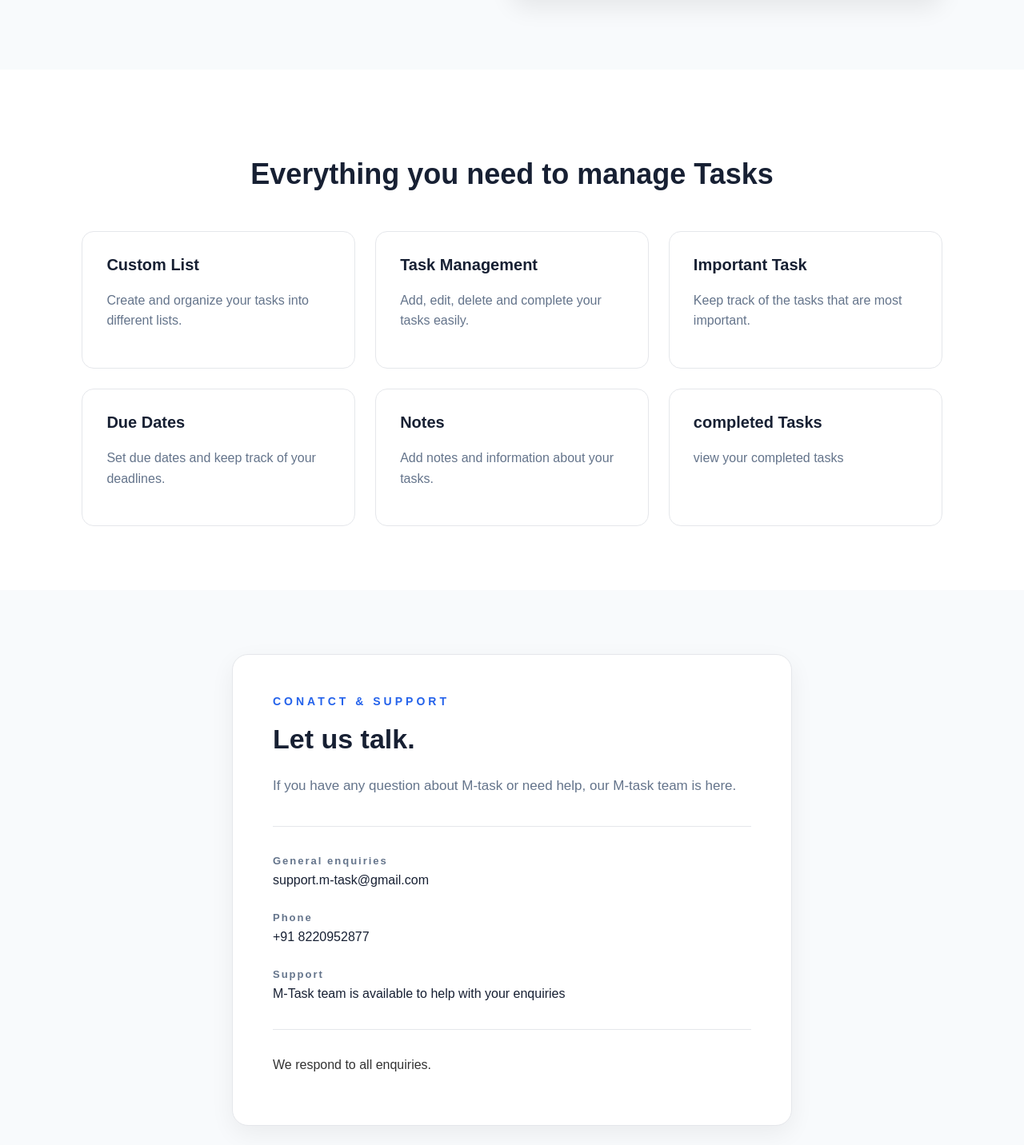
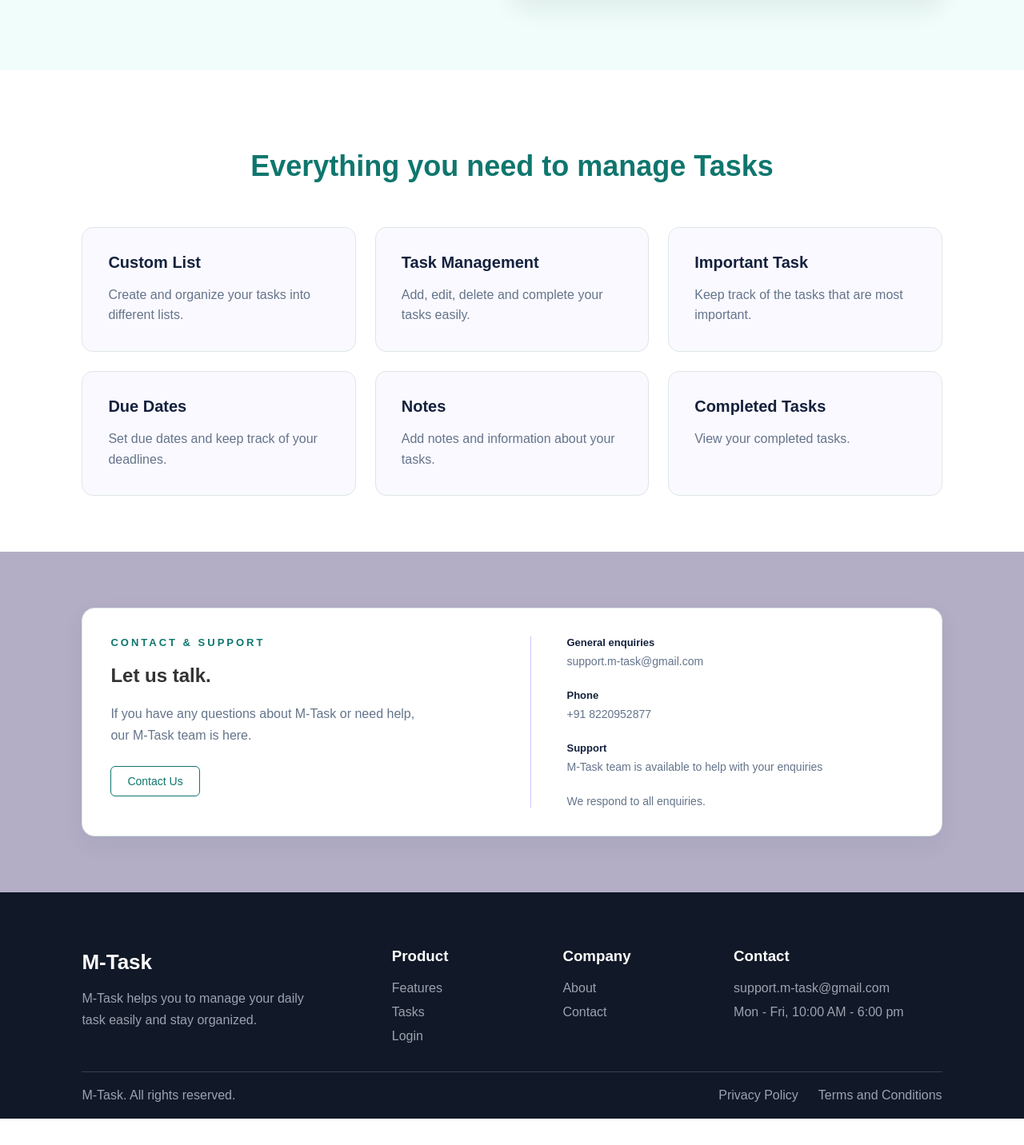
Before and after one commit to mrhariharancr7-cloud/m-task, a React app in the folder frontend/: page / in a window 1280 px wide. Shown: the part 638-2070 px from the top of the page at 80% size. After the commit the page ends 2037 px from the top, so only its background shows below. Built offline with nearby package versions, Linux system fonts and the light colour scheme; the HTML template or start-up script is replaced by a standard one.

Commit message:
Improve landing and login page styling

```diff
--- a/frontend/src/App.css
+++ b/frontend/src/App.css
@@ -1,3 +1,13 @@
+:root {
+  --primary: #0F766E;
+  --primary-light: #F0FDFA;
+  --text: #14213D;
+  --text-light: #64748B;
+  --white: #FFFFFF;
+  --border: #DDE7E5;
+  --footer: #101A2E;
+}
+
 * {
   box-sizing: border-box;
 }
@@ -35,7 +45,7 @@ a {
 
 .nav-bar h2 {
   margin: 0;
-  color: #172033;
+  color: var(--text);
   font-size: 24px;
 }
 
@@ -51,7 +61,7 @@ a {
 }
 
 .nav-links a:hover {
-  color: #2563eb;
+  color: var(--primary);
 }
 
 /*-content section-*/
@@ -63,7 +73,7 @@ a {
   justify-content: space-between;
   gap: 70px;
   padding: 70px 8%;
-  background: #f8fafc;
+  background: var(--primary-light);
 }
 
 .lan_content {
@@ -99,7 +109,7 @@ a {
 /*-loginbutton-*/
 
 .primary-button {
-  background: #2563eb;
+  background: var(--primary);
   color: white;
   padding: 13px 28px;
   border: none;
@@ -109,7 +119,7 @@ a {
 }
 
 .primary-button:hover {
-  background: #1d4ed8;
+  background:  #0B5F59;
 }
 
 /*-Dashboardpreview-*/
@@ -120,19 +130,40 @@ a {
   background: white;
   padding: 35px;
   border-radius: 20px;
-  border: 1px solid #e2e8f0;
-  box-shadow: 0 10px 30px rgba(0, 0, 0, 0.08);
+  border: 1px solid var(--border);
+  box-shadow: 0 12px 30px rgba(20, 33, 61, 0.08);
 }
 
 .dashboard-preview h3 {
   margin-top: 0;
-  color: #172033;
+  color: var(--text);
   font-size: 25px;
 }
 
 .dashboard-preview > p {
-  color: #64748b;
+  color: var(--text-light);
   margin-bottom: 25px;
+}
+
+.dashboard-stats {
+  display: flex;
+  justify-content: space-between;
+  margin-top: 25px;
+  padding-top: 20px;
+  border-top: 1px solid var(--border);
+}
+
+.dashboard-stats span {
+  font-size: 14px;
+  font-weight: 600;
+}
+
+.dashboard-stats .important {
+  color: #2563EB;
+}
+
+.dashboard-stats .completed {
+  color: #16A34A;
 }
 
 /*-Taskitems-*/
@@ -140,10 +171,10 @@ a {
 .task-item {
   padding: 16px;
   margin-bottom: 12px;
-  background: #f8fafc;
-  border: 1px solid #e5e7eb;
+  background: #fafaff;
+  border: 1px solid var(--border);
   border-radius: 10px;
-  color: #334155;
+  color: var(--text);
 }
 
 .dashboard-stats {
@@ -155,154 +186,268 @@ a {
 }
 
 .dashboard-stats span {
-  color: #475569;
+  color: var(--text-light);
   font-size: 14px;
 }
 
 /*-features-*/
 
 .features {
-  padding: 80px 8%;
+  padding: 70px 8%;
   background: white;
   text-align: center;
 }
 
 .features h2 {
   font-size: 36px;
-  color: #172033;
-  margin-bottom: 50px;
+  color:  #0F766E;
+  margin-bottom: 55px;
 }
 
 .feature_container {
   display: grid;
   grid-template-columns: repeat(3, 1fr);
-  gap: 25px;
+  gap: 24px;
+  max-width: 1100px;
+  margin: 0 auto;
 }
 
 .feature-card {
-  padding: 30px;
-  border: 1px solid #e5e7eb;
-  border-radius: 15px;
+  padding: 32px;
+  border: 1px solid var(--border);
+  border-radius: 14px;
   text-align: left;
-  background: white;
-  transition: 0.2s;
+  background: #faf9ff;
+  transition: 0.2s ease;
 }
 
 .feature-card:hover {
   transform: translateY(-5px);
-  box-shadow: 0 10px 25px rgba(0, 0, 0, 0.08);
+  border-color:  #cfc5ff;
+  box-shadow: 0 12px 28px rgba(91, 45, 238, 0.10);
 }
 
 .feature-card h3 {
   margin-top: 0;
-  color: #172033;
+  color: var(--text);
   font-size: 20px;
+  margin-bottom: 14px;
 }
 
 .feature-card p {
-  color: #64748b;
+  color: var(--text-light);
   line-height: 1.6;
+  margin-bottom: 0;
 }
 
 /*-contact-*/
 
 .contact {
-  padding: 80px 8%;
-  background: #f8fafc;
+  padding: 70px 8%;
+  background: #b3aec6;
   display: flex;
   justify-content: center;
 }
 
 .contact-card {
   width: 100%;
-  max-width: 700px;
-  padding: 50px;
+  max-width: 1100px;
+  padding: 35px;
   background: white;
-  border: 1px solid #e5e7eb;
-  border-radius: 20px;
-  box-shadow: 0 10px 30px rgba(0, 0, 0, 0.06);
+  border: 1px solid var(--border);
+  border-radius: 16px;
+  box-shadow: 0 10px 30px rgba(20, 33, 61, 0.06);
+
+  display: grid;
+  grid-template-columns: 1fr 1fr;
+  gap: 45px;
+}
+
+.contact-left {
+  padding: 10px;
 }
 
 .contact-label {
-  color: #2563eb;
-  font-size: 14px;
+  color: var(--primary);
+  font-size: 13px;
   font-weight: 700;
-  letter-spacing: 4px;
+  letter-spacing: 3px;
   text-transform: uppercase;
-  margin-bottom: 20px;
+  margin-bottom: 18px;
 }
 
-.contact-card h2 {
-  color: #172033;
-  font-size: 34px;
-  margin: 0 0 25px;
+.contact-left h2 {
+  color: var(--text);
+  font-size: 32px;
+  margin: 0 0 18px;
 }
 
 .contact-description {
-  color: #64748b;
-  font-size: 17px;
+  color: var(--text-light);
+  font-size: 16px;
   line-height: 1.7;
-  margin-bottom: 0;
+  max-width: 380px;
+  margin-bottom: 25px;
 }
 
-.contact-divider {
-  height: 1px;
-  background: #e5e7eb;
-  margin: 35px 0;
+.contact-button {
+  display: inline-block;
+  padding: 10px 20px;
+  border: 1px solid var(--primary);
+  border-radius: 6px;
+  color: var(--primary);
+  background: white;
+  font-size: 14px;
+}
+
+.contact-button:hover {
+  background: var(--primary);
+  color: white;
+}
+
+.contact-right {
+  border-left: 1px solid #cfc5ff;
+  padding-left: 45px;
 }
 
 .contact-item {
-  margin-bottom: 30px;
+  margin-bottom: 24px;
 }
 
 .contact-item span {
   display: block;
-  color: #64748b;
+  color: var(--text);
   font-size: 13px;
   font-weight: 700;
-  letter-spacing: 2px;
-  margin-bottom: 8px;
+  margin-bottom: 6px;
 }
 
 .contact-item p {
   margin: 0;
-  color: #172033;
-  font-size: 16px;
+  color: var(--text-light);
+  font-size: 14px;
+  line-height: 1.5;
 }
 
 .contact-footer {
-  color: #64748b;
-  font-size: 15px;
+  color: var(--text-light);
+  font-size: 14px;
+  margin: 5px 0 0;
+}
+
+/*-landing-p-footer-*/
+
+.footer {
+  background: #111827;
+  color: white;
+  padding: 50px 8% 20px;
+  margin-top: 0;
+}
+
+.footer-content {
+  display: grid;
+  grid-template-columns: 2fr 1fr 1fr 1.5fr;
+  gap: 40px;
+  padding-bottom: 35px;
+}
+
+.footer-brand h2 {
+  margin-bottom: 15px;
+  font-size: 26px;
+}
+
+.footer-brand p {
+  color: #9ca3af;
+  line-height: 1.7;
+  max-width: 300px;
+}
+
+.footer-section {
+  display: flex;
+  flex-direction: column;
+  gap: 12px;
+}
+
+.footer-section h3 {
+  margin-bottom: 8px;
+}
+
+.footer-section a {
+  color: #9ca3af;
+  text-decoration: none;
+}
+
+.footer-section a:hover {
+  color: white;
+}
+
+.footer-section p {
+  color: #9ca3af;
   margin: 0;
+}
+
+.footer-bottom {
+  border-top: 1px solid #374151;
+  padding-top: 20px;
+  display: flex !important;
+  flex-direction: row !important;
+  justify-content: space-between;
+  align-items: center;
+  width: 100%;
+  color: #9ca3af;
+}
+
+.footer-bottom p {
+  margin: 0;
+}
+
+.footer-bottom div {
+  display: flex;
+  flex-direction: row;
+  gap: 25px;
+  margin-left: auto;
+}
+
+.footer-bottom a {
+  color: #9ca3af;
+  text-decoration: none;
+}
+
+.footer-bottom a:hover {
+  color: white;
 }
 
 /*-loginpage-*/
 
 .login-page {
   min-height: 100vh;
+  background: var(--primary-light);
   display: flex;
   justify-content: center;
   align-items: center;
+  padding: 40px 20px;
 }
 
 .login-card {
-  width: 350px;
-  background-color: white;
-  padding: 40px;
-  border-radius: 15px;
-  box-shadow: 0 5px 20px rgba(0, 0, 0, 0.15);
+  width: 380px;
+  background: white;
+  padding: 45px;
+  border-radius: 16px;
+  box-shadow: 0 10px 30px rgba(20, 33, 61, 0.10);
   text-align: center;
 }
 
 .login-card h1 {
-  color: #2563eb;
-  font-size: 40px;
-  margin-bottom: 5px;
+  color: var(--primary);
+  font-size: 38px;
+  margin: 0 0 8px;
+  letter-spacing: -1px;
 }
 
 .login-card h2 {
-  color: #333;
-  margin-bottom: 30px;
+  color: var(--text);
+  font-size: 24px;
+  margin: 0 0 35px;
 }
 
 .input-group {
@@ -312,25 +457,55 @@ a {
 
 .input-group label {
   display: block;
-  color: #333;
+  color: var(--text);
   margin-bottom: 6px;
+  font-size: 14px;
 }
 
 .input-group input {
   width: 100%;
-  padding: 10px;
-  box-sizing: border-box;
-  border: 1px solid #ccc;
-  border-radius: 6px;
+  padding: 13px 14px;
+  border: 1px solid var(--border);
+  border-radius: 8px;
   font-size: 15px;
+  outline: none;
+  background: #fcfcff;
+  transition: 0.2s ease;
+}
+
+.input-group input:focus {
+  border-color: var(--primary);
+  background: white;
+  box-shadow: 0 0 0 3px rgba(91, 45, 238, 0.08);
 }
 
 .login-button {
-  background-color: #2563eb;
+  width: 100%;
+  background: var(--primary);
   color: white;
-  padding: 10px 30px;
+  padding: 13px;
   border: none;
-  border-radius: 6px;
+  border-radius: 8px;
   cursor: pointer;
   font-size: 16px;
+  font-weight: 600;
+  margin-top: 8px;
+  transition: 0.2s ease;
 }
+
+.login-button:hover {
+  background:  #0B5F59;
+  transform: translateY(-1px);
+  box-shadow: 0 6px 15px rgba(91, 45, 238, 0.20);
+}
+
+.login-card p {
+  color: var(--text-light);
+  font-size: 14px;
+  margin-top: 24px;
+}
+
+.login-card p a {
+  color: var(--primary);
+  font-weight: 600;
+}
--- a/frontend/src/pages/Landing.jsx
+++ b/frontend/src/pages/Landing.jsx
@@ -28,7 +28,7 @@ function Landing() {
 
                 <p>
                     M-Task help you to organize your daily tasks
-                    and keep eye on tasks.
+                    and keep an eye on your tasks.
                 </p>
 
                 <Link to="/login">
@@ -60,8 +60,8 @@ function Landing() {
                 </div>
 
                 <div className="dashboard-stats">
-                    <span>Importent: 2</span>
-                    <span>completed: 2</span>
+                    <span className="important">Important: 2</span>
+                    <span  className="completed">completed: 2</span>
                 </div>
             </div>
 
@@ -105,8 +105,8 @@ function Landing() {
 
 
                 <div className="feature-card">
-                    <h3>completed Tasks</h3>
-                    <p>view your completed tasks</p>
+                    <h3>Completed Tasks</h3>
+                    <p>View your completed tasks.</p>
                 </div>
 
 
@@ -117,53 +117,101 @@ function Landing() {
 
             <div className="contact-card">
 
+                <div className="cantact-left">
 
                     <div className="contact-label">
-                    Conatct & Support
+                        Contact & Support
                     </div>
 
                     <h2>Let us talk.</h2>
 
                     <p className="contact-description">
-                    If you have any question about  M-task
-                    or need help, our M-task team is here.
+                        If you have any questions about M-Task or
+                        need help, our M-Task team is here.
                     </p>
 
-                <div className="contact-divider"></div>
+                    <a href="mailto:support.m-task@gmail.com"
+                    className="contact-button"
+                    >
+                        Contact Us
+                    </a>
+
+                </div>
+
+                <div className="contact-right">
 
                     <div className="contact-item">
-
-                    <div>
                         <span>General enquiries</span>
                         <p>support.m-task@gmail.com</p>
                     </div>
+
+                    <div className="contact-item">
+                        <span>Phone</span>
+                         <p>+91 8220952877</p>
                     </div>
 
                     <div className="contact-item">
+                        <span>Support</span>
 
-                    <div>
-                        <span>Phone</span>
-                        <p>+91 8220952877</p>
-                    </div>
+                        <p>
+                            M-Task team is available to help with your enquiries
+                        </p>
                     </div>
 
-                <div className="contact-item">
-
-                    <div>
-                        <span>Support</span>
-                        <p>M-Task team is available to help with your enquiries</p>
-                    </div>
-                </div>
-
-                <div className="contact-divider"></div>
-
-                <p className="conatct-footer">
+                    <p className="contact-footer">
                         We respond to all enquiries.
                     </p>
 
                 </div>
 
+            </div>
+
         </section>
+
+
+
+        <footer className="footer">
+            <div className="footer-content">
+
+
+                <div className="footer-brand">
+                    <h2>M-Task</h2>
+                    <p>
+                        M-Task helps you to manage your daily task easily
+                        and stay organized.
+                    </p>
+                </div>
+
+                <div className="footer-section">
+                    <h3>Product</h3>
+                    <a href="#features">Features</a>
+                    <a href="#tasks">Tasks</a>
+                    <Link to="/login">Login</Link>
+                </div>
+
+                <div className="footer-section">
+                    <h3>Company</h3>
+                    <a href="#about">About</a>
+                    <a href="#contact">Contact</a>
+                </div>
+
+                <div className="footer-section">
+                    <h3>Contact</h3>
+                    <p>support.m-task@gmail.com</p>
+                    <p>Mon - Fri, 10:00 AM - 6:00 pm</p>
+                </div>
+
+
+            </div>
+
+            <div className="footer-bottom">
+                <p>M-Task. All rights reserved.</p>
+                <div>
+                    <a href="#privacy">Privacy Policy</a>
+                    <a href="#terms">Terms and Conditions</a>
+                </div>
+            </div>
+        </footer>
 
 
         </div>
--- a/frontend/src/pages/Login.jsx
+++ b/frontend/src/pages/Login.jsx
@@ -27,7 +27,6 @@ function Login() {
              />
         </div>
 
-        <br />
 
         <div className="input-group">
             <label>Password:</label>
@@ -42,9 +41,8 @@ function Login() {
 
         </div>
 
-        <br />
 
-        <button className="login-button">login</button>
+        <button className="login-button">Login</button>
 
         <p>
             Don't have an account?{" "}
```
Lines whose indentation alone changed are shown as unchanged.
